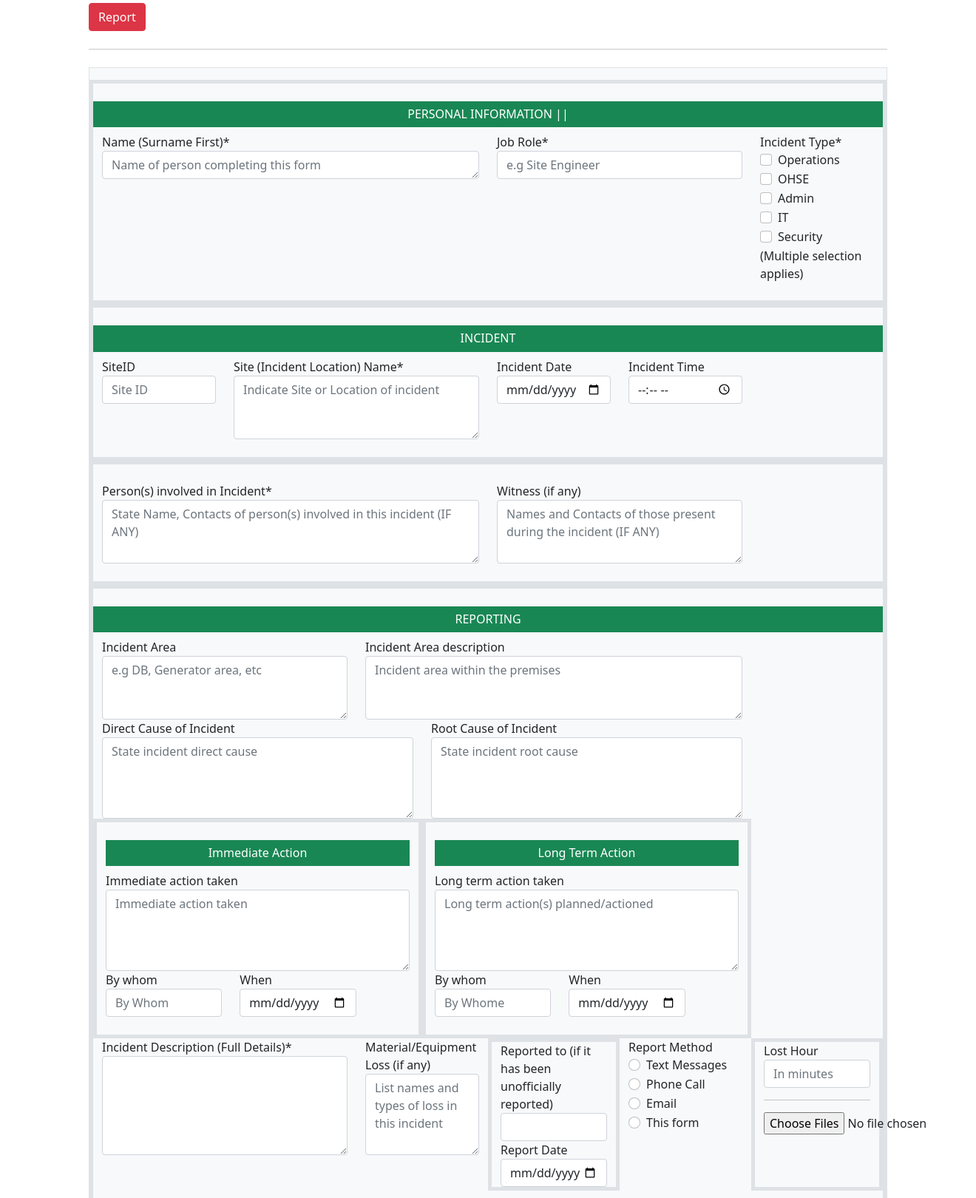
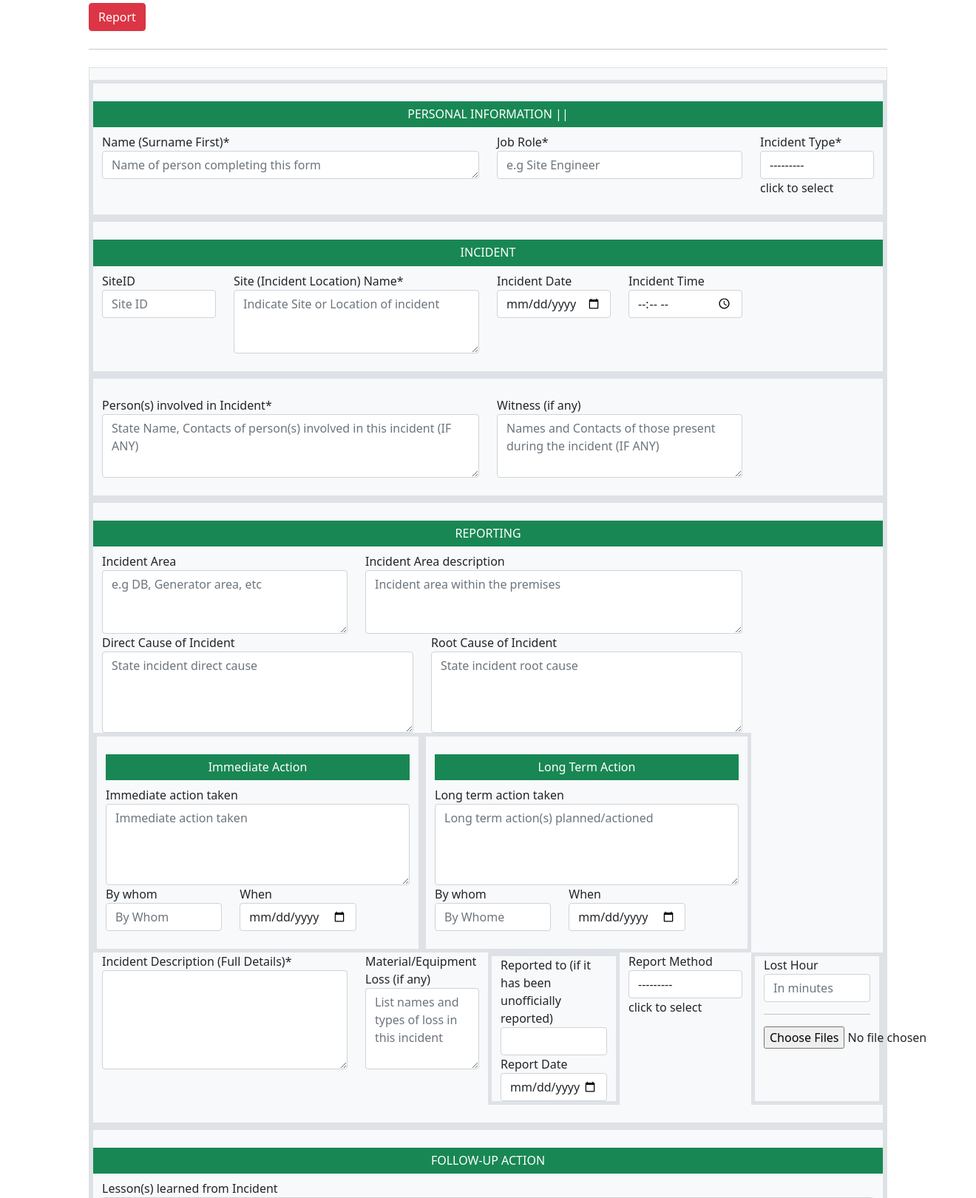
Before and after one commit to prompt2k2/IncidentApp, a Django app: page / in a window 1320 px wide; the page is wider, and only the part inside the window is pictured. Shown: the part 141-1761 px from the top of that part at 74% size. Run offline with Django 3.2, Linux system fonts and the light colour scheme; some libraries are stand-ins or nearby versions.

Commit message:
dabaru_correct

```diff
--- a/IMRegister/forms.py
+++ b/IMRegister/forms.py
@@ -1,10 +1,6 @@
 from django.forms import ModelForm, Textarea,DateInput,ClearableFileInput, TimeInput, CheckboxSelectMultiple, NumberInput, TextInput, RadioSelect
 from .models import Incident
 
-INCIDENT_TYPES = [('Operations','Operations'),('OHSE','OHSE'),
-          ('Admin','Admin'),('IT','IT'), ('Security','Security')]
-
-RM = [('Text Messages','Text Messages'),('Phone Call','Phone Call'),('Email','Email'),('This form', 'This form')]
 
 class IMRegisterForms(ModelForm):
 
@@ -15,7 +11,6 @@ class IMRegisterForms(ModelForm):
 
             'name' : Textarea(attrs={'rows':1,'placeholder':'Name of person completing this form'}),
             'job_role' : TextInput (attrs={'placeholder':"e.g Site Engineer"}),
-            'incident_type':CheckboxSelectMultiple (attrs={'placeholder':"Incident Type"}, choices=INCIDENT_TYPES),
             'siteID' : TextInput(attrs={'placeholder':"Site ID"}),
             'site_name' :Textarea(attrs={'rows':3,'placeholder':"Indicate Site or Location of incident"}),
             'incident_date':DateInput (attrs={'type':'date'}),
@@ -26,7 +21,6 @@ class IMRegisterForms(ModelForm):
             'loss' : Textarea (attrs={'rows':4, 'placeholder':'List names and types of loss in this incident'}),
             'reported_to' : TextInput( ),
             'date_reported' :DateInput(attrs={'type':'date'}),
-            'report_method'  :RadioSelect(choices=RM),
             'incident_area' :Textarea(attrs={'rows':3, 'placeholder': 'e.g DB, Generator area, etc'}),
             'files' :ClearableFileInput(attrs={'multiple':True}),
             'incident_area_detail' : Textarea(attrs={'rows':3, 'placeholder':"Incident area within the premises"}),
@@ -42,3 +36,8 @@ class IMRegisterForms(ModelForm):
             'lost_hr': NumberInput(attrs={'placeholder':'In minutes'})
 
         }
+
+        def __init__(self, *args, **kwargs):
+            super(IMRegisterForms, self).__init__(*args, **kwargs)
+            self.fields['report_method'].empty_label='Select'
+            self.fields['incident_type'].empty_label='Select'
--- a/IMRegister/models.py
+++ b/IMRegister/models.py
@@ -1,15 +1,19 @@
 from django.db import models
 from django.forms import ModelForm
 
+INCIDENT_TYPES = [('Operations','Operations'),('OHSE','OHSE'),
+          ('Admin','Admin'),('IT','IT'), ('Security','Security')]
 
-# Create your models here.
+RM = [('Text Messages','Text Messages'),('Phone Call','Phone Call'),('Email','Email'),('This form', 'This form')]
+
+
 
 class Incident(models.Model):
 
     incidentnumber = models.AutoField(primary_key=True)
     name = models.CharField(verbose_name='Name (Surname First)', max_length=150)
     job_role = models.CharField(verbose_name='Job Role', max_length=90)
-    incident_type= models.CharField(verbose_name='Incident Type', max_length=200)
+    incident_type= models.CharField(verbose_name='Incident Type', max_length=200, choices=INCIDENT_TYPES)
     siteID = models.CharField(max_length=6, null=True, blank=True)
     site_name = models.CharField(verbose_name='Site (Incident Location) Name',max_length=50)
     incident_area = models.CharField(verbose_name='Incident Area', max_length=50, null=True, blank=True)
@@ -31,7 +35,7 @@ class Incident(models.Model):
     loss = models.CharField(verbose_name='Material/Equipment Loss (if any)',max_length=220, null=True, blank=True)
     reported_to = models.CharField(verbose_name='Reported to (if it has been unofficially reported)', max_length=80, null=True, blank=True)
     date_reported = models.DateTimeField(verbose_name='Report Date',null=True, blank=True)
-    report_method = models.CharField(verbose_name='Report Method',null=True, blank=True, max_length=20)
+    report_method = models.CharField(verbose_name='Report Method',null=True, blank=True, max_length=20, choices=RM)
     lessons = models.CharField(verbose_name='Lesson(s) learned from Incident',max_length=2220, null=True, blank=True)
     lost_hr = models.IntegerField(verbose_name='Lost Hour',null=True, blank=True)
 
--- a/IMRegister/templates/IMRegister/incident.html
+++ b/IMRegister/templates/IMRegister/incident.html
@@ -36,7 +36,7 @@
                         <h6 class="p-2 mb-2 bg-success text-white text-center"> PERSONAL INFORMATION || {{incidentnumber}}</h6>
                             <div class="col-md-6">{{form.name|as_crispy_field}}</div>
                             <div class="col-md-4">{{form.job_role|as_crispy_field}}</div>
-                            <div class="col-md-2">{{form.incident_type|as_crispy_field}} (Multiple selection applies)</div>
+                            <div class="col-md-2">{{form.incident_type|as_crispy_field}} click to select</div>
 
                         </div>
                         <div class="row pt-4 pb-4 border border-5">
@@ -85,7 +85,7 @@
                                     <div>{{form.reported_to|as_crispy_field}}</div>
                                     <div>{{form.date_reported|as_crispy_field}}</div>
                             </div>
-                            <div class="col-md-2">{{form.report_method|as_crispy_field}} </div>
+                            <div class="col-md-2">{{form.report_method|as_crispy_field}} click to select</div>
                             <div class="col-md-2 border border-5">
                                 <div>{{form.lost_hr|as_crispy_field}}</div>
                                 <hr>
--- a/IMRegister/templates/IMRegister/mail.html
+++ b/IMRegister/templates/IMRegister/mail.html
@@ -28,7 +28,8 @@
                 <a class="btn btn-danger" href="{% url 'IncidentView' %}">Incident Form </a>
                 <hr class="my-4">
                 {% block content %}
-                    <p>Total Number of Incidents: {{incidentcount}}</p>
+                    <h1>Total Number of Incidents: {{incidentcount}}</h1>
+                    <h1> Total Number of Lost Hours: {{losthours}} </h1>
 
 
 
--- a/IMRegister/views.py
+++ b/IMRegister/views.py
@@ -10,6 +10,7 @@ from .models import *
 from .render import Render
 from django.utils import timezone
 from .resources import IncidentResource
+from django.db.models import Sum
 
 
 
@@ -86,8 +87,10 @@ def Frontend(request):
 
     incidentcount = Incident.objects.all().count
     incident = Incident.objects.all()
-
-    return render(request, 'IMRegister/mail.html', {'incidentcount':incidentcount})
+    losthours = Incident.objects.all().aggregate(Sum('lost_hr'))['lost_hr__sum']
+    context = {'incidentcount': incidentcount,
+               'losthours':losthours}
+    return render(request, 'IMRegister/mail.html', context)
 
 
 def exportfile(request):
```
